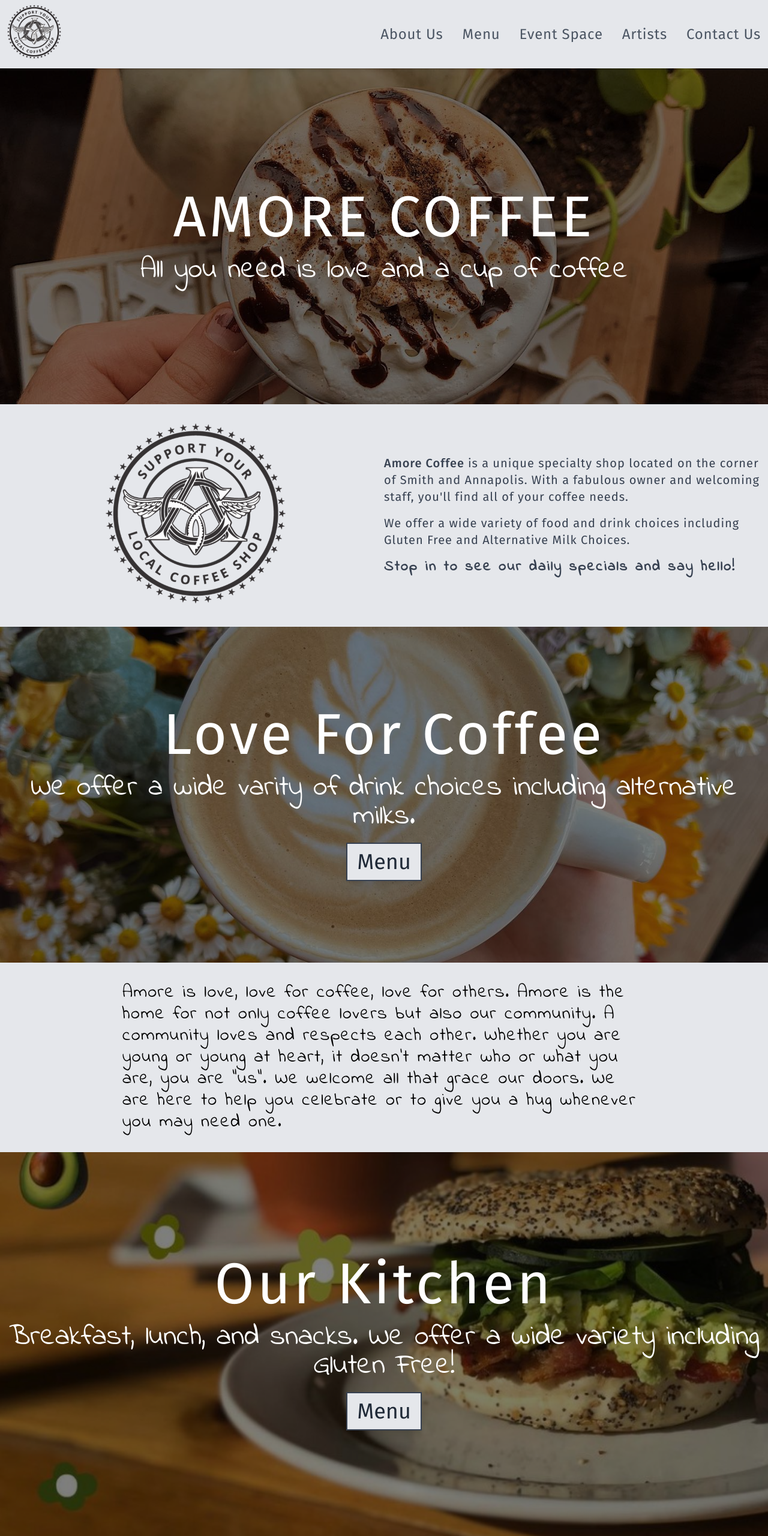
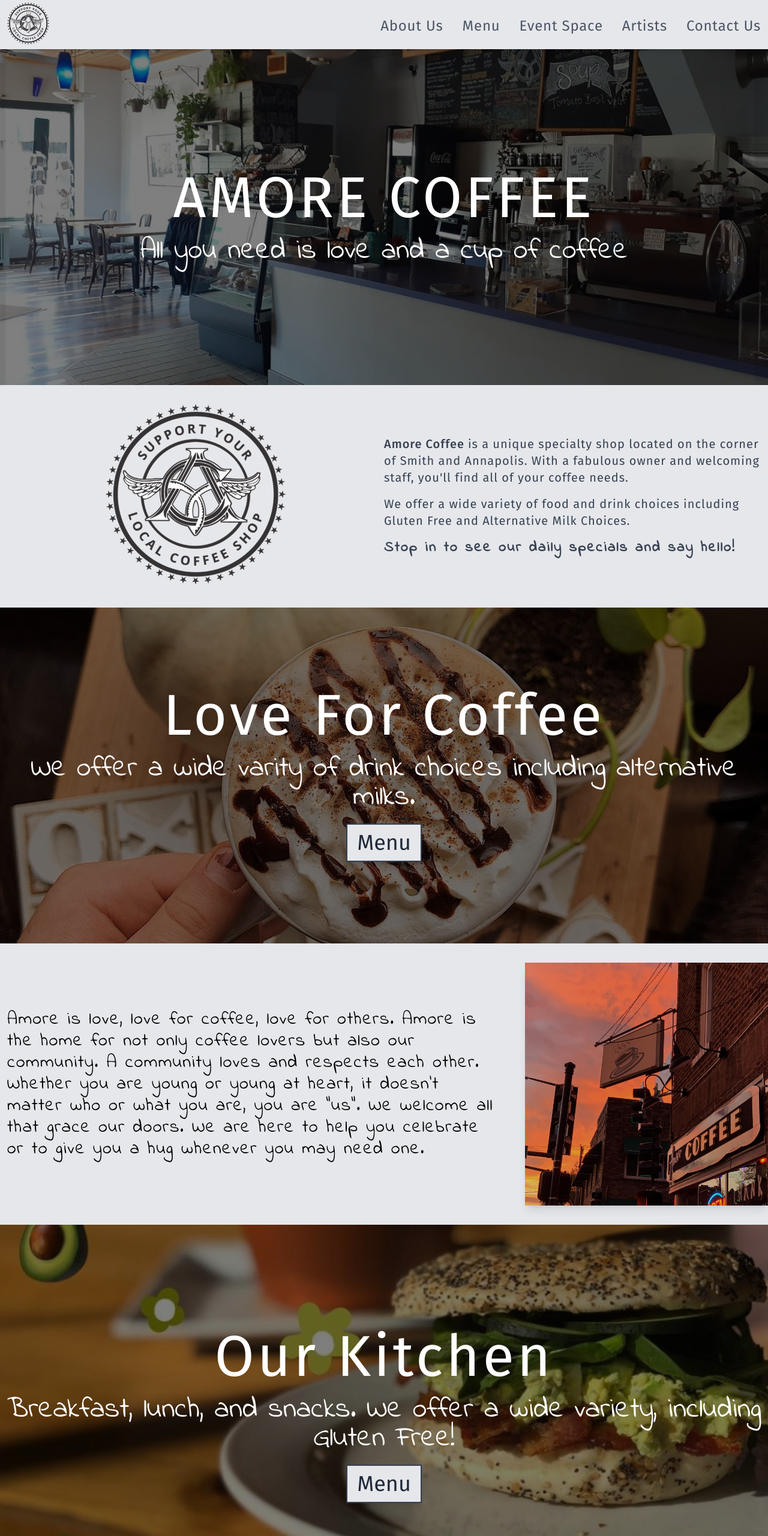
Before and after one commit to latz09/amore, a Next.js app: page / in a window 1280 px wide. Shown: the top 2561 px of the page at 60% size. Built offline with nearby package versions, Linux system fonts and the light colour scheme.

Commit message:
musicians and meeting space hero

```diff
--- /dev/null
+++ b/components/Events/LocalMusiciansBlurb.js
@@ -0,0 +1,29 @@
+import Image from 'next/image';
+import twoSingers from '../../public/images/events/twoSingers.jpg';
+
+const LocalMusiciansBlurb = () => {
+	return (
+		<div className='max-w-7xl mx-auto grid grid-cols-3 gap-8 py-16 '>
+			<div className='col-span-2 grid gap-1 place-items-center text-center leading-8 tracking-widest'>
+				<span className='font-amoreCursive text-4xl'>
+					Are you a starving artist or the next big thing? Amore is the place
+					for you to play!
+				</span>
+				<span className='text-2xl'>
+					We offer music opening every Friday and Saturday from 7pm to 8:45 pm.
+				</span>
+				<div className='flex space-x-4 justify-center w-full text-xl'>
+					<button className='btn w-1/4 bg-gray-100 hover:bg-gray-200'>Book Now</button>
+					<button className='btn w-1/4 bg-gray-100 hover:bg-gray-200'>
+						Upcoming Events
+					</button>
+				</div>
+			</div>
+			<div className='grid place-items-center shadow-lg '>
+				<Image src={twoSingers} alt='' />
+			</div>
+		</div>
+	);
+};
+
+export default LocalMusiciansBlurb;
--- a/components/layout/about/aboutBlurb.js
+++ b/components/about/aboutBlurb.js
@@ -1,5 +1,5 @@
 import Image from 'next/image';
-import logo from '../../../public/images/logo.webp';
+import logo from '../../public/images/logo.webp';
 
 const AboutBlurb = () => {
 	return (
--- a/components/layout/about/shortAbout.js
+++ b/components/about/shortAbout.js
@@ -1,17 +1,17 @@
 import Image from 'next/image';
-import building from '../../../public/images/building/outsideSunset.jpg'
+import building from '../../public/images/building/outsideSunset.jpg'
 
 const ShortAbout = () => {
 	return (
-		<div className='max-w-4xl mx-auto grid place-items-center py-8'>
-			<div className='grid place-items-center gap-3 md:gap-8'>
+		<div className='max-w-7xl mx-auto grid place-items-center py-8'>
+			<div className='grid md:grid-cols-3 place-items-center gap-3 md:gap-8'>
 
-                <p className="text-xl md:text-3xl tracking-wider leading-8 font-amoreCursive px-3">
+                <p className="text-xl md:text-3xl tracking-wider leading-8 font-amoreCursive px-3 md:col-span-2">
                    {`Amore is love, love for coffee, love for others. Amore is the home for not only coffee lovers but also our community.  A community loves and respects each other. Whether you are young or young at heart, it doesn't matter who or what you are, you are "us". We welcome all that grace our doors. We are here to help you celebrate or to give you a hug whenever you may need one. `}
                 </p>
-                {/* <div className='shadow-lg grid items-center '>
-					<Image src={building} alt='' />
-				</div> */}
+                <div className='shadow-lg grid items-center'>
+					<Image src={building} alt='' height={500} width={500}/>
+				</div>
 			</div>
 		</div>
 	);
--- a/components/layout/heros/CoffeeHero.js
+++ b/components/layout/heros/CoffeeHero.js
@@ -1,6 +1,6 @@
 import Image from 'next/image';
 import Link from 'next/link';
-import coffee from '../../../public/images/Coffee/foamart.jpg';
+import coffee from '../../../public/images/Coffee/chocolateDrizzle.jpg';
 
 const CoffeeHero = () => {
 	return (
--- /dev/null
+++ b/components/layout/heros/EventSpaceHero.js
@@ -0,0 +1,44 @@
+import Image from 'next/image';
+import Link from 'next/link';
+import eventSpace from '../../../public/images/building/inside.jpg';
+
+const EventSpaceHero = () => {
+	return (
+		<div className='relative w-full h-[80vh] mb-72'>
+			<Image
+				src={eventSpace}
+				alt=''
+				priority='true'
+				layout='fill'
+				objectFit='cover'
+				objectPosition='center'
+				placeholder='blur'
+			/>
+
+			<div className='relative flex justify-center items-center h-full bg-black bg-opacity-70'>
+				<div className='text-white grid gap-4 place-items-center max-w-7xl mx-auto text-center px-1'>
+					<h1 className='text-4xl md:text-6xl tracking-wider'>
+						Meeting and Event Space Available!
+					</h1>
+					<h2 className='text-2xl md:text-4xl font-amoreCursive'>
+						Amore Coffee has a separate room adjacent to the coffee shop
+						available for reservations.
+					</h2>
+					<div className="py-4">
+						<h2 className="text-2xl animate-pulse">Reserve your day!</h2>
+						<div className='py-4 grid gap-3'>
+							<Link href={'/'}>
+								<span className='btn bg-gray-200 text-gray-800 text-3xl'>
+									Book Now
+								</span>
+							</Link>
+							<span className='text-2xl'>{`Or call us at 651 330-0570`}</span>
+						</div>
+					</div>
+				</div>
+			</div>
+		</div>
+	);
+};
+
+export default EventSpaceHero;
--- a/components/layout/heros/FoodHero.js
+++ b/components/layout/heros/FoodHero.js
@@ -20,7 +20,7 @@
                 Our Kitchen
             </h1>
             <h2 className='text-3xl md:text-5xl font-amoreCursive'>
-                Breakfast, lunch, and snacks.  We offer a wide variety including Gluten Free!
+                Breakfast, lunch, and snacks.  We offer a wide variety, including Gluten Free!
             </h2>
             <div className='py-4'>
                 <Link href={'/'}>
--- a/components/layout/heros/LandingHero.js
+++ b/components/layout/heros/LandingHero.js
@@ -1,5 +1,5 @@
 import Image from 'next/image';
-import coffee from '../../../public/images/coffee/chocolateDrizzle.jpg';
+import coffee from '../../../public/images/building/insideCounter.jpg';
 
 const LandingHero = () => {
 	return (
--- a/components/layout/navigation/Navbar.js
+++ b/components/layout/navigation/Navbar.js
@@ -15,7 +15,7 @@
 	return (
 		<div className='shadow-md w-full  top-0 left-0 z-10'>
 			<div className='bg-gray-200'>
-				<div className='max-w-7xl mx-auto flex items-center justify-between py-2 px-3 text-gray-600 tracking-wider'>
+				<div className='max-w-7xl mx-auto flex items-center justify-between pt-1 px-3 text-gray-600 tracking-wider'>
 					<Link href={'/'}>
 						<button
 							className='hover:opacity-80 duration-700 text-4xl cursor-pointer'
@@ -23,7 +23,7 @@
 							aria-label='Navigate Home'
 						>
 							<div>
-								<Image src={logo} alt='logo' height={90} width={90} />
+								<Image src={logo} alt='logo' height={70} width={70} />
 							</div>
 						</button>
 					</Link>
--- a/pages/index.js
+++ b/pages/index.js
@@ -1,6 +1,8 @@
-import AboutBlurb from '../components/layout/about/aboutBlurb';
-import ShortAbout from '../components/layout/about/shortAbout';
+import AboutBlurb from '../components/about/aboutBlurb';
+import ShortAbout from '../components/about/shortAbout';
+import LocalMusiciansBlurb from '../components/Events/LocalMusiciansBlurb';
 import CoffeeHero from '../components/layout/heros/CoffeeHero';
+import EventSpaceHero from '../components/layout/heros/EventSpaceHero';
 import FoodHero from '../components/layout/heros/FoodHero';
 import LandingHero from '../components/layout/heros/LandingHero';
 
@@ -13,6 +15,9 @@
 				<CoffeeHero />
 				<ShortAbout />
 				<FoodHero />
+				<LocalMusiciansBlurb />
+				<EventSpaceHero />
+
 			</div>
 		</>
 	);
```
Also changed, not shown: public/images/building/insideCounter.jpg (added), public/images/events/twoSingers.jpg (added).
